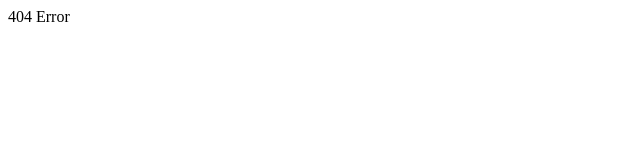
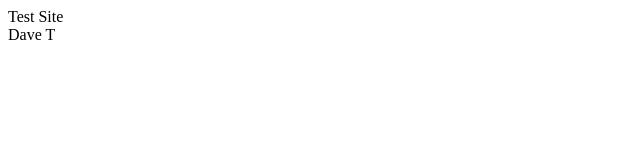
Before and after one commit to tzs34/gatsbyTraining, a Gatsby site: page /examples in a window 1280 px wide. Before the commit this address had no page. Shown: the full height of the page, 0-640 px from the left. Built offline with nearby package versions, Linux system fonts and the light colour scheme; Gatsby itself is replaced by a stand-in of ours.

Commit message:
Added useage example of useStaticQuery

```diff
--- a/gatsby-config.js
+++ b/gatsby-config.js
@@ -5,5 +5,9 @@
  */
 
 module.exports = {
-  /* Your site config here */
+  siteMetadata: {
+    title: 'Test Site',
+    description: 'An Gatsby Experiment',
+    author: 'Dave T',
+  },
 }
--- a/src/components/Navbar.js
+++ b/src/components/Navbar.js
@@ -13,6 +13,9 @@ const NavBar = () => (
       <li>
         <Link to="/product/">To Product</Link>
       </li>
+      <li>
+        <Link to="/examples/">To Examples</Link>
+      </li>
     </ul>
   </nav>
 )
--- /dev/null
+++ b/src/examples/Header.js
@@ -0,0 +1,29 @@
+import React from 'react'
+import { useStaticQuery, graphql } from 'gatsby'
+const getMetaData = graphql`
+  {
+    site {
+      siteMetadata {
+        title
+        author
+      }
+    }
+  }
+`
+
+const Header = () => {
+  const {
+    site: {
+      siteMetadata: { author, title },
+    },
+  } = useStaticQuery(getMetaData)
+
+  return (
+    <>
+      <div>{title}</div>
+      <div>{author}</div>
+    </>
+  )
+}
+
+export default Header
--- /dev/null
+++ b/src/pages/examples.js
@@ -0,0 +1,6 @@
+import React from 'react'
+import Header from '../examples/Header'
+
+const Example = () => <Header />
+
+export default Example
```
Also changed, not shown: src/queries/queries.js (added, +12 -0 lines).
